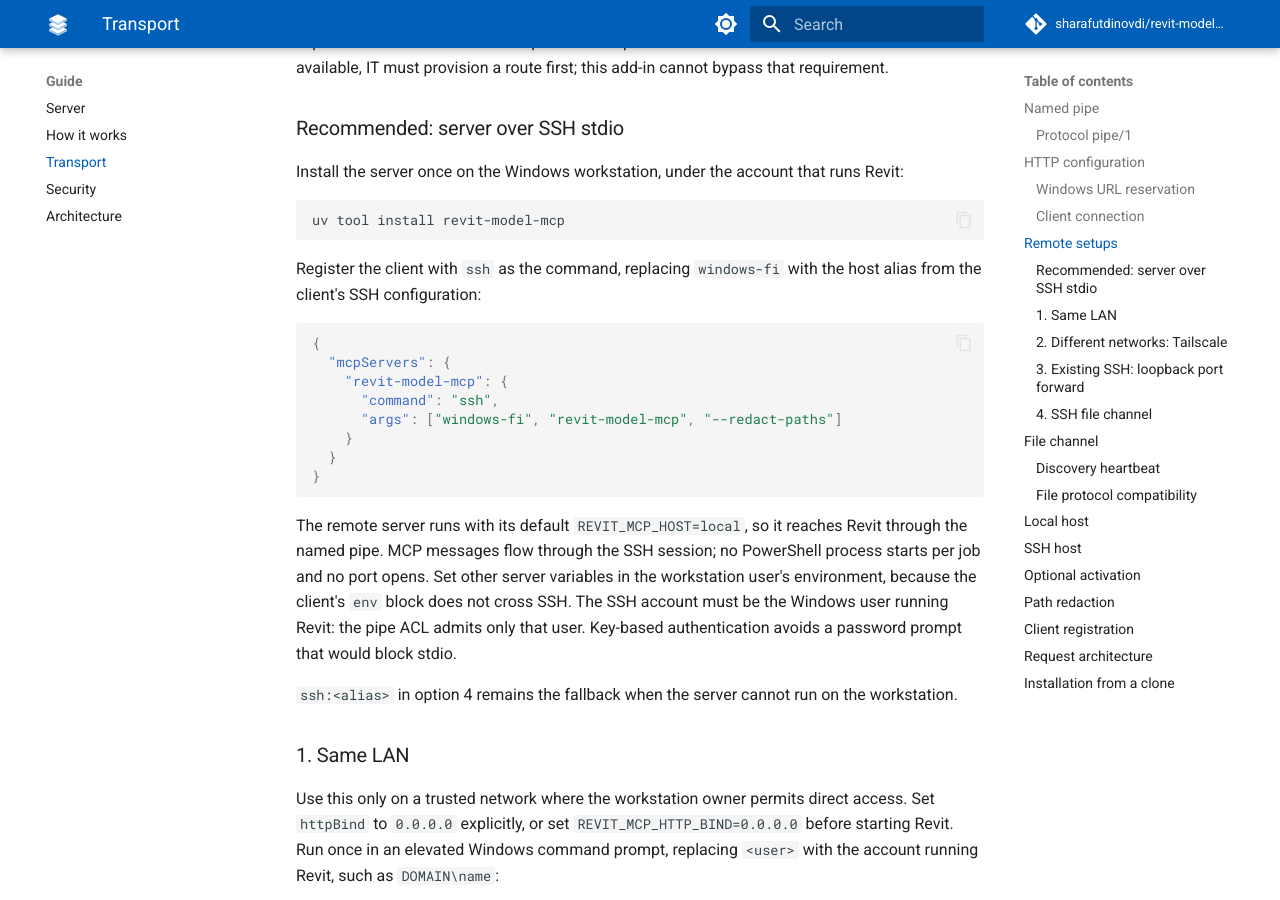
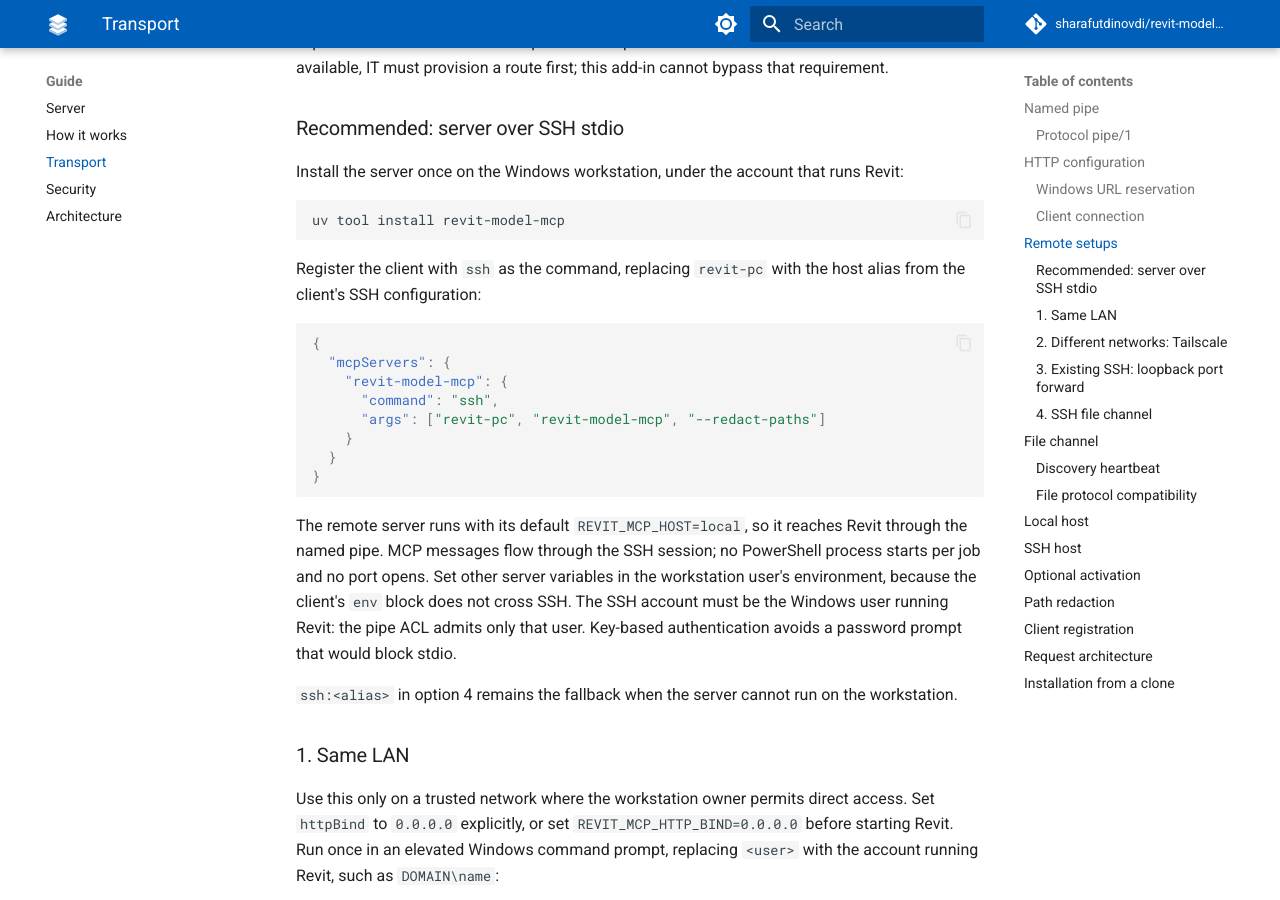
Before and after one commit to sharafutdinovdi/revit-model-mcp, an MkDocs documentation site: the page built from docs/transport.md, in a window 1280 px wide and 900 px high, scrolled down 4950 px. Built offline with MkDocs 1.6.1 and Material for MkDocs 9.7.7, drawn with Linux system fonts in a browser that asks for light colours; comment, search, counter and statistics services are not loaded.

Commit message:
docs: use a generic SSH host alias in examples

````diff
--- a/docs/transport.md
+++ b/docs/transport.md
@@ -190,14 +190,14 @@ Install the server once on the Windows workstation, under the account that runs
 uv tool install revit-model-mcp
 ```
 
-Register the client with `ssh` as the command, replacing `windows-fi` with the host alias from the client's SSH configuration:
+Register the client with `ssh` as the command, replacing `revit-pc` with the host alias from the client's SSH configuration:
 
 ```json
 {
   "mcpServers": {
     "revit-model-mcp": {
       "command": "ssh",
-      "args": ["windows-fi", "revit-model-mcp", "--redact-paths"]
+      "args": ["revit-pc", "revit-model-mcp", "--redact-paths"]
     }
   }
 }
````
Also changed, not shown: README.md (+2 -2 lines).
